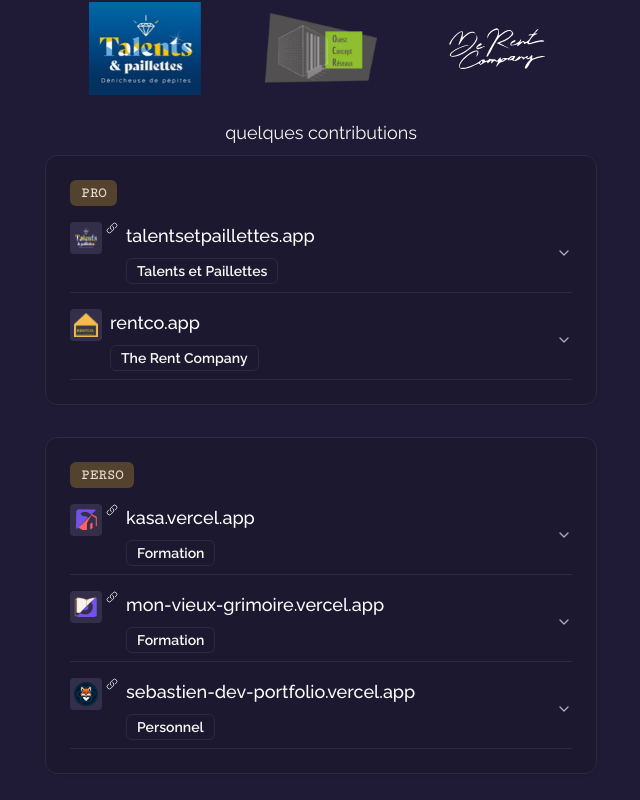
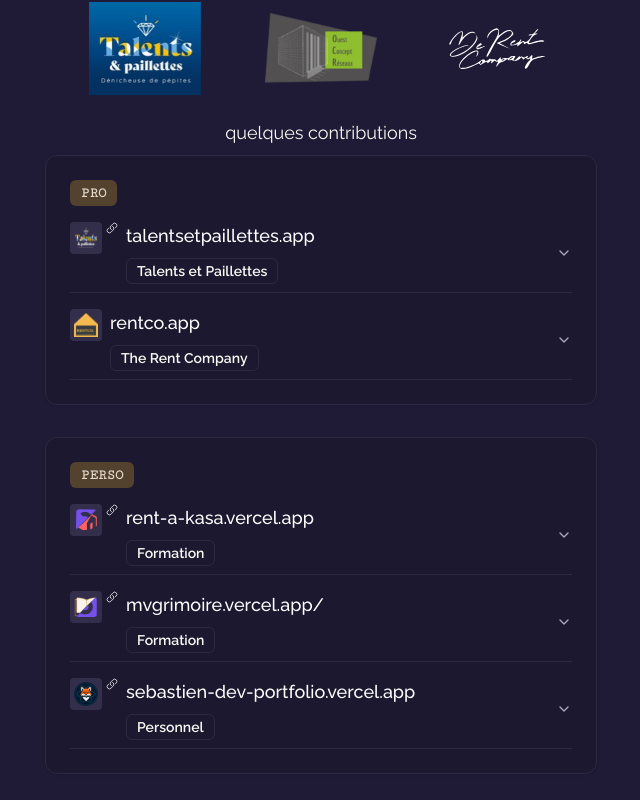
Before and after one commit to SebLau02/OC_P8, a Next.js app: page / in a window 1280 px wide. Shown: the part 396-1196 px from the top of the page, without its empty margins (319-959 px from the left). Built offline with nearby package versions, Linux system fonts and the light colour scheme.

Commit message:
add changes

```diff
--- a/app/page.tsx
+++ b/app/page.tsx
@@ -123,7 +123,7 @@ const projects = [
     type: "Perso",
     projects: [
       {
-        name: "kasa.vercel.app",
+        name: "rent-a-kasa.vercel.app",
         enterprise: "Formation",
         description: [
           {
@@ -136,11 +136,11 @@ const projects = [
           },
         ],
         stack: ["React.js", "Vite"],
-        link: "https://github.com/SebLau02/OC-6_Kasa",
+        link: "https://rent-a-kasa.vercel.app/",
         icon: Kasa,
       },
       {
-        name: "mon-vieux-grimoire.vercel.app",
+        name: "mvgrimoire.vercel.app/",
         enterprise: "Formation",
         description: [
           {
@@ -153,7 +153,7 @@ const projects = [
           },
         ],
         stack: ["Express.js", "mongodb", "TypeScript"],
-        link: "https://github.com/SebLau02/OC_7_mon-vieux-grimoire",
+        link: "https://mvgrimoire.vercel.app/",
         icon: Mvg,
       },
       {
@@ -170,7 +170,7 @@ const projects = [
           },
         ],
         stack: ["Next.js", "TypeScript", "Tailwind.css"],
-        link: "https://github.com/SebLau02/OC_7_mon-vieux-grimoire",
+        link: "https://sebastien-dev-portfolio.vercel.app/",
         icon: WildFox,
       },
     ],
```
